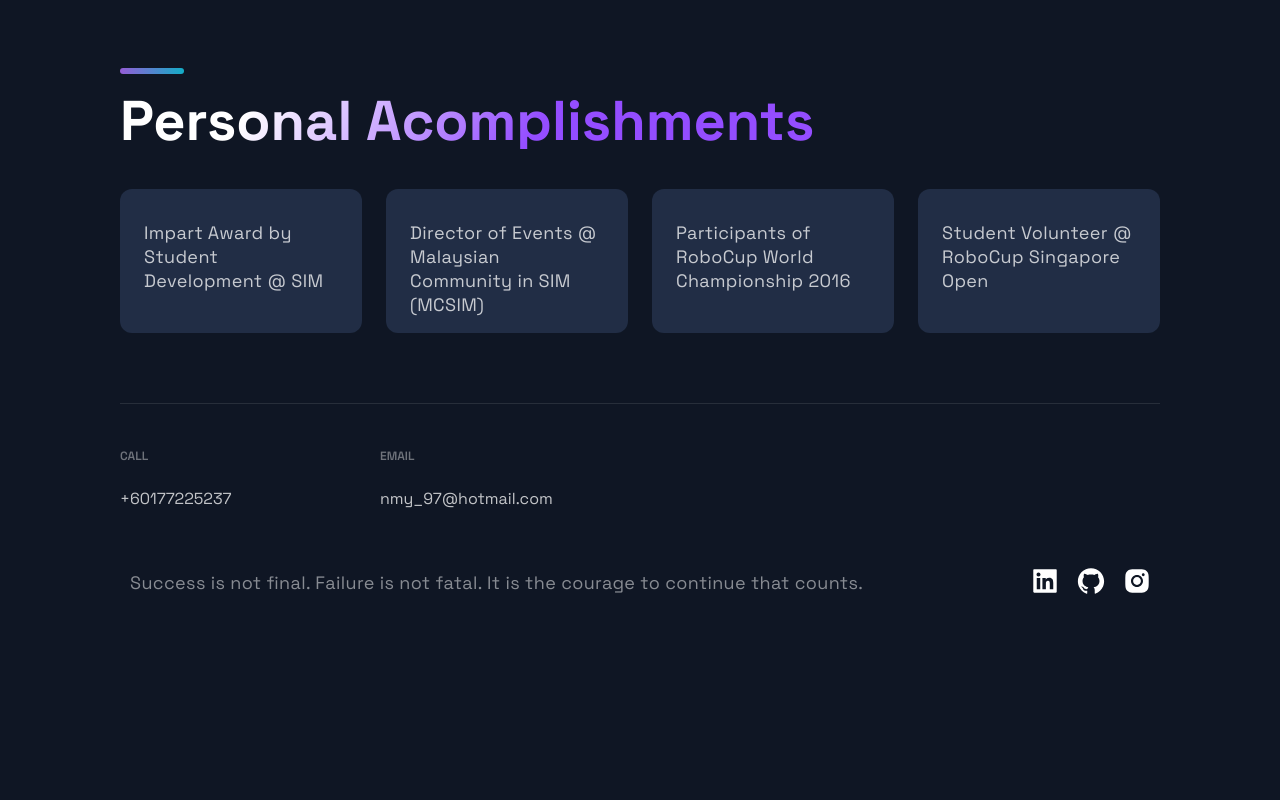
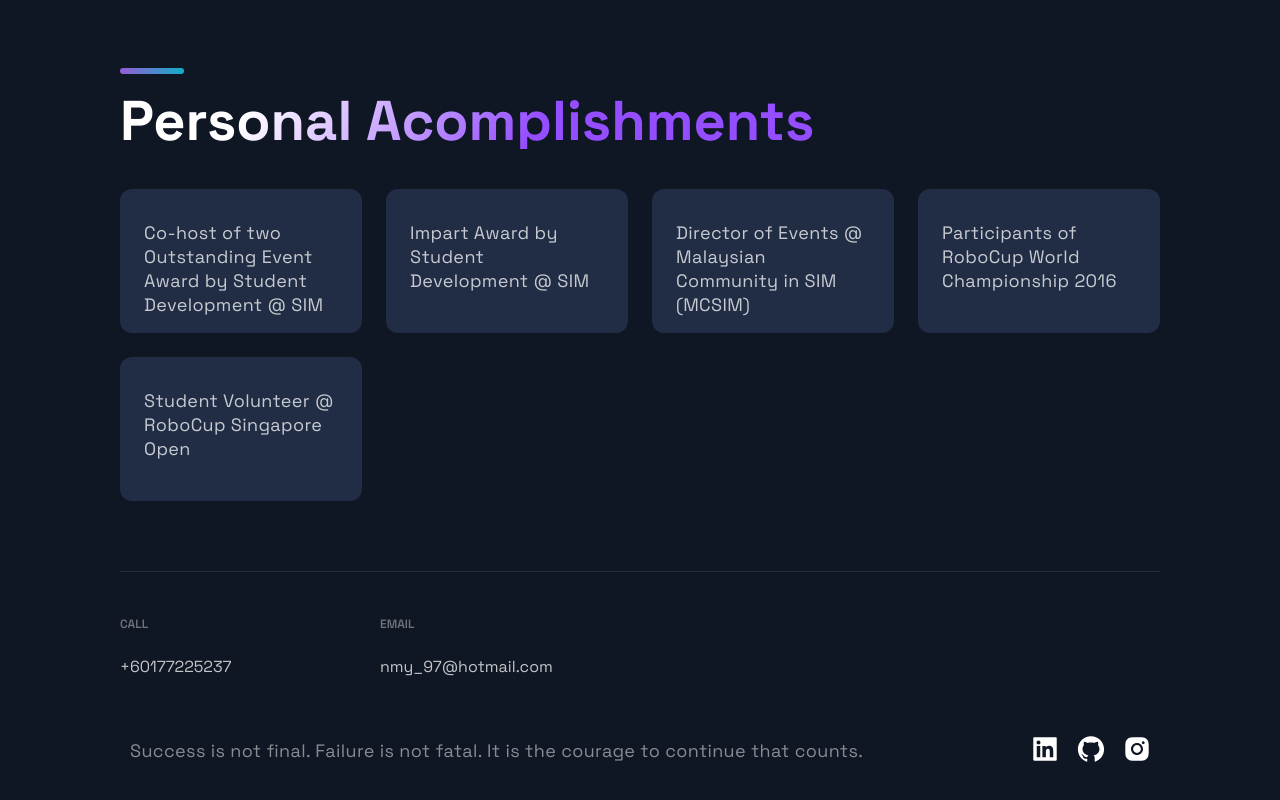
Before and after one commit to Wo1fz/Portfolio, a Next.js app: page / in a window 1280 px wide. Shown: the part 7542-8342 px from the top of the page. Before the commit the page ends 8200 px from the top, so only its background shows below. Built offline with nearby package versions, Linux system fonts and the light colour scheme.

Commit message:
update accomplishment

```diff
--- a/src/components/Acomplishments/Acomplishments.js
+++ b/src/components/Acomplishments/Acomplishments.js
@@ -6,7 +6,7 @@ import {
   SectionTitle,
 } from '../../styles/GlobalComponents'
 import { Box, Boxes, BoxNum, BoxText } from './AcomplishmentsStyles'
-import { data } from '../../constants/constants'
+import { accomplishments } from '../../constants/constants'
 
 const Acomplishments = () => (
   <Section>
@@ -17,7 +17,7 @@ const Acomplishments = () => (
     <br />
     <SectionTitle>Personal Acomplishments</SectionTitle>
     <Boxes>
-      {data
+      {accomplishments
         .map((card, index) => (
           <Box key={index}>
             <BoxNum>{card.title}</BoxNum>
--- a/src/constants/constants.js
+++ b/src/constants/constants.js
@@ -145,7 +145,7 @@ export const TimeLineData = [
   },
 ]
 
-export const data = [
+export const accomplishments = [
   { title: '', text: 'Student Volunteer @ RoboCup Singapore Open' },
   {
     text: 'Participants of RoboCup World Championship 2016',
@@ -155,4 +155,8 @@ export const data = [
     text: 'Director of Events @ Malaysian Community in SIM (MCSIM)',
   },
   { title: '', text: 'Impart Award by Student Development @ SIM' },
+  {
+    title: '',
+    text: 'Co-host of two Outstanding Event Award by Student Development @ SIM',
+  },
 ]
```
